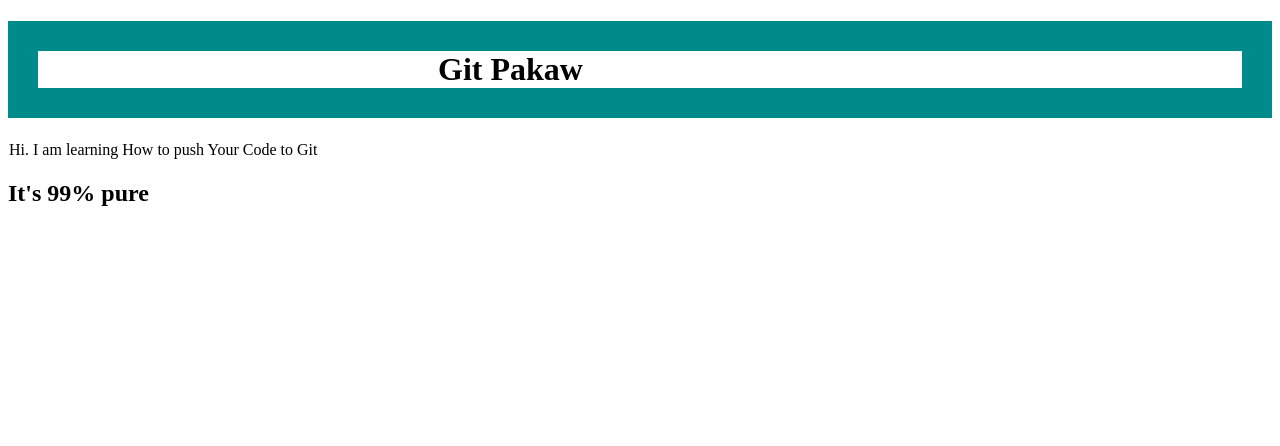
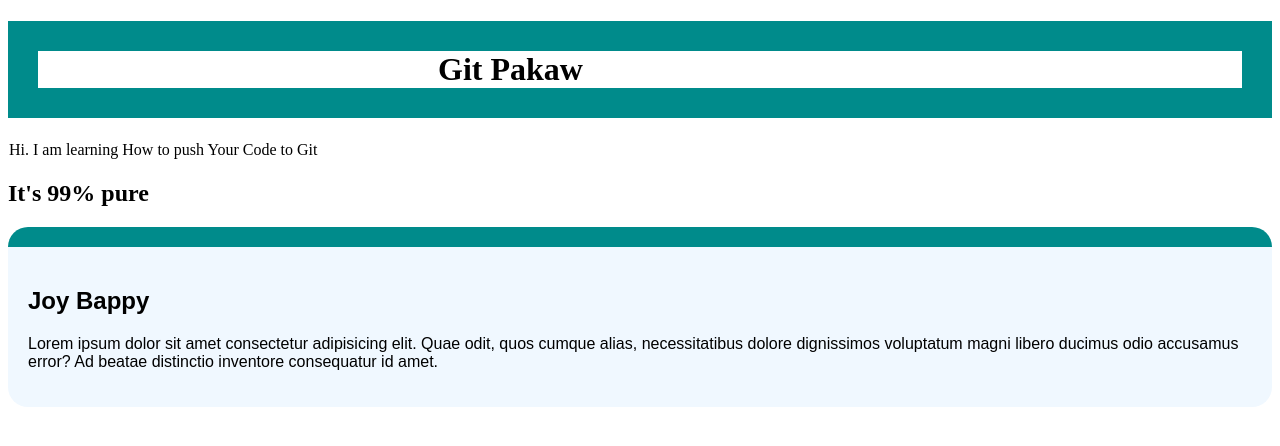
Before and after one commit to joybappy/git-test-2, a plain HTML site: page index.html in a window 1280 px wide. Drawn offline with Linux system fonts and the light colour scheme.

Commit message:
final commit

```diff
--- a/index.html
+++ b/index.html
@@ -18,6 +18,13 @@
         <h2>It's 99% pure</h2>
     </div>
 
+    <div class="joy">
+        <h2>Joy Bappy</h2>
+        <p>Lorem ipsum dolor sit amet consectetur adipisicing elit. Quae odit, quos cumque alias, necessitatibus dolore
+            dignissimos voluptatum magni libero ducimus odio accusamus error? Ad beatae distinctio inventore consequatur
+            id amet.</p>
+    </div>
+
 </body>
 
 </html>
--- a/styles.css
+++ b/styles.css
@@ -6,3 +6,11 @@
 .para {
     padding: 1px;
 }
+
+.joy {
+    font-family: Arial, Helvetica, sans-serif;
+    background-color: aliceblue;
+    border-top: 20px solid darkcyan;
+    padding: 20px;
+    border-radius: 20px;
+}
```
